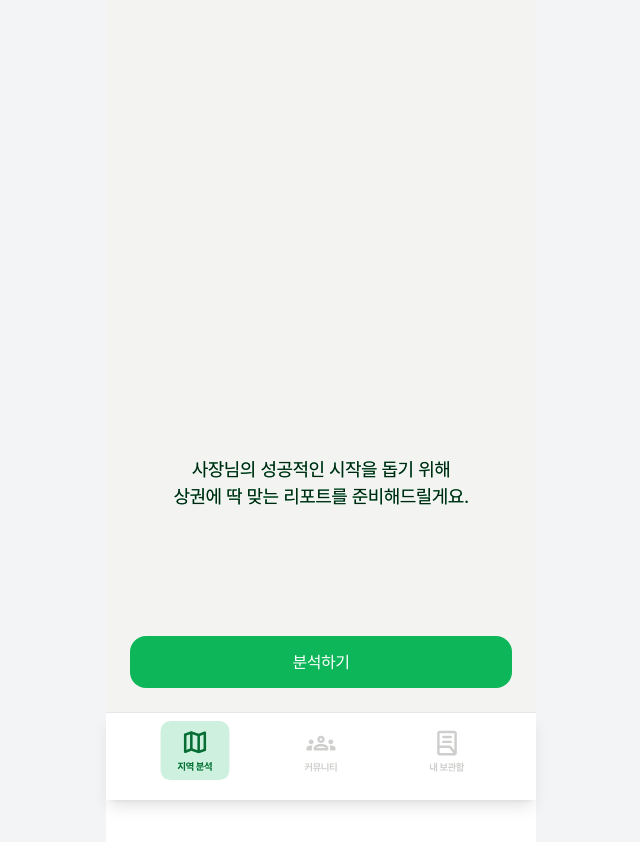
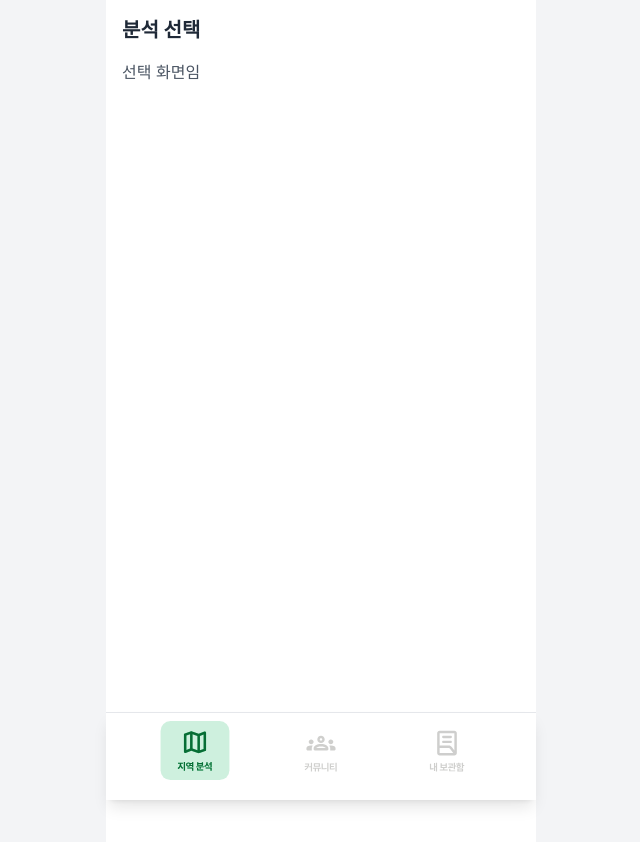
Before and after one commit to Likelion-13th-hackathon-cleopatra/likelion-13th-hackathon-cleopatra-web, a React (Vite) app: page /analysis/select in a window 1280 px wide. Before the commit this address led to /analysis. Shown: the top 842 px of the page, without its empty margins (319-959 px from the left). Built offline with nearby package versions, Linux system fonts and the light colour scheme; a web font is replaced by a local one.

Commit message:
feat. /analysis/select 라우팅

```diff
--- a/src/app/routes/AppRoutes.tsx
+++ b/src/app/routes/AppRoutes.tsx
@@ -3,7 +3,8 @@ import Splash from "../../pages/Splash";
 import Home from "../../pages/Home";
 import Community from "../../pages/Community";
 import MyStorage from "../../pages/MyStorage";
-import Analysis from "../../pages/Analysis";
+import Analysis from "../../pages/analysis/Analysis";
+import AnalysisSelect from "../../pages/analysis/AnalysisSelect";
 
 export default function AppRoutes() {
   return (
@@ -14,6 +15,7 @@ export default function AppRoutes() {
       <Route path="/my-storage" element={<MyStorage />} />
       <Route path="*" element={<Navigate to="/" replace />} />
       <Route path="/analysis" element={<Analysis />} />
+      <Route path="/analysis/select" element={<AnalysisSelect />} />
     </Routes>
   );
 }
--- a/src/components/layout/BottomNavBar.tsx
+++ b/src/components/layout/BottomNavBar.tsx
@@ -22,7 +22,7 @@ export default function BottomNavBar() {
   const currentPath = location.pathname;
 
   // Determine active state for each button
-  const isRegionAnalysisActive = currentPath === '/analysis';
+  const isRegionAnalysisActive = currentPath === '/analysis' || currentPath.startsWith('/analysis/');
   // For now, community and my-storage are always inactive
   const isCommunityActive = currentPath === '/community';
   const isMyStorageActive = currentPath === '/my-storage';
@@ -53,7 +53,7 @@ export default function BottomNavBar() {
           icon={isRegionAnalysisActive ? RegionAnalysisActive : RegionAnalysisInactive}
           label="지역분석"
           isActive={isRegionAnalysisActive}
-          onClick={() => navigate('/home')}
+          onClick={() => navigate('/analysis')}
         />
 
         {/* 커뮤니티 - 화면 중앙 배치 */}
--- a/src/pages/Analysis.tsx
+++ b/src/pages/analysis/Analysis.tsx
@@ -1,6 +1,9 @@
-import FilledButton from "../components/common/FilledButton";
+import { useNavigate } from "react-router-dom";
+import FilledButton from "../../components/common/FilledButton";
 
 export default function Analysis() {
+    const navigate = useNavigate();
+
     return (
         <main className="relative min-h-[100svh] bg-grayscale-5">
             <div className="">
@@ -11,7 +14,7 @@ export default function Analysis() {
                 </div>
             </div>
             <div className="fixed left-1/2 -translate-x-1/2 w-full max-w-mobile px-[24px] bottom-[112px]">
-                <FilledButton text="분석하기" />
+                <FilledButton text="분석하기" onClick={() => navigate("/analysis/select")}/>
             </div>
         </main>
     );
--- /dev/null
+++ b/src/pages/analysis/AnalysisSelect.tsx
@@ -0,0 +1,10 @@
+import { useState } from "react";
+
+export default function AnalysisSelect() {
+  return (
+    <div className="min-h-screen bg-white p-4">
+      <h1 className="text-xl font-bold text-gray-800 mb-4">분석 선택</h1>
+      <p className="text-gray-600">선택 화면임</p>
+    </div>
+  );
+}
```
